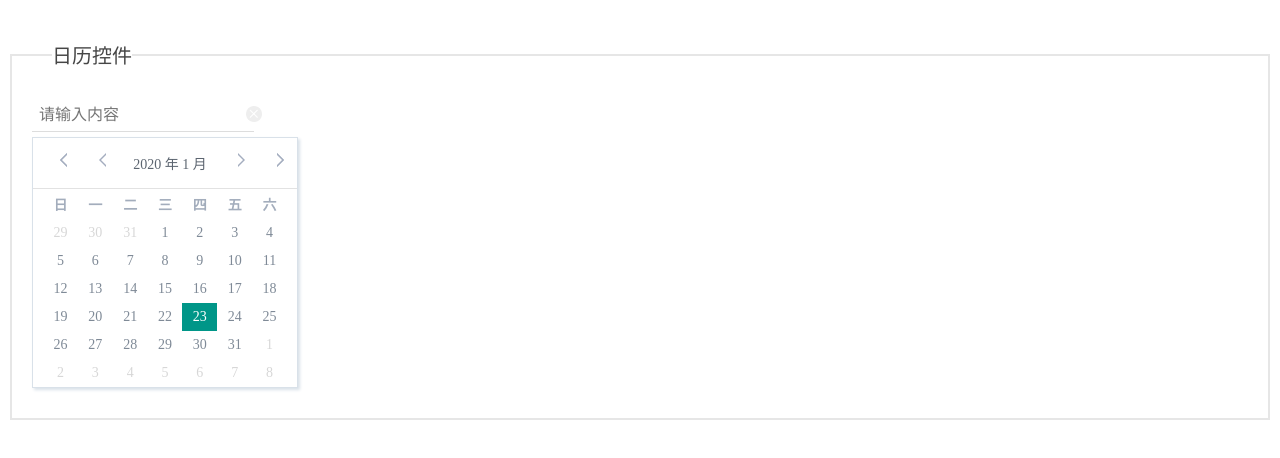
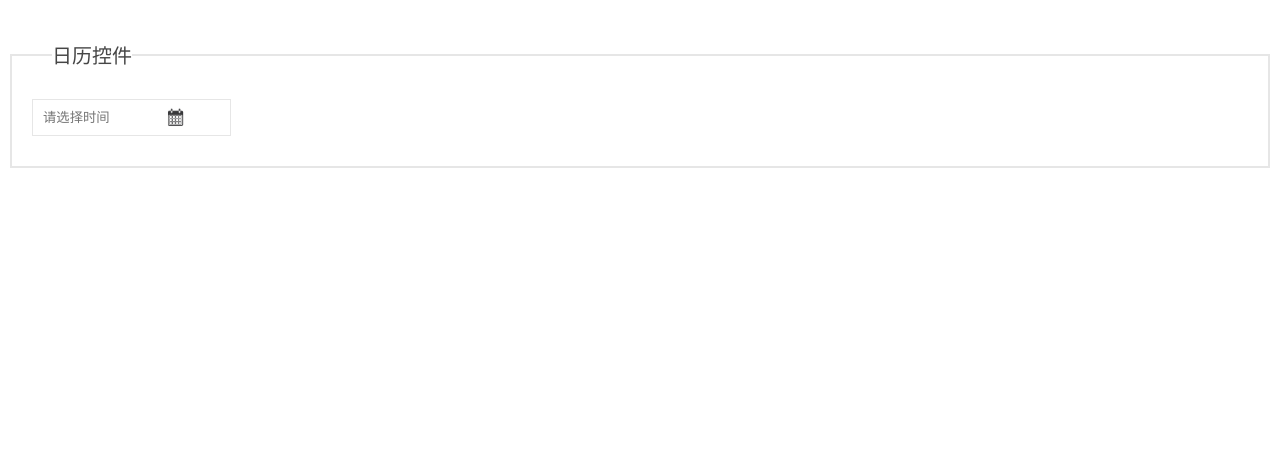
Before and after one commit to czm1290433700/my_vue_cli, a Vue app: page /pcPage/calendarWidgets in a window 1280 px wide. Shown: the top 458 px of the page. Built offline with nearby package versions, Linux system fonts and the light colour scheme.

Commit message:
modify calendar component input style and add focus method

```diff
--- a/src/components/calendar.vue
+++ b/src/components/calendar.vue
@@ -1,7 +1,7 @@
 <template>
     <div id="calendar">
-        <input1></input1>
-        <div class="calendarWidget">
+        <input type="text" class="timeInput" placeholder="请选择时间" @focus="calendarShow = true"/>
+        <div class="calendarWidget" v-show="calendarShow">
             <div class="title">
                 <div class="left" @click="yearBack()">
                     <i></i>
@@ -32,22 +32,22 @@
             </div>
             <div class="calendarBody">
                 <ul ref="week1">
-                    <li v-for="item in week1" :key="item.id">{{item}}</li>
+                    <li v-for="item in week1" :key="item.id" @click="chooseDate($event)">{{item}}</li>
                 </ul>
                 <ul ref="week2">
-                    <li v-for="item in week2" :key="item.id">{{item}}</li>
+                    <li v-for="item in week2" :key="item.id" @click="chooseDate($event)">{{item}}</li>
                 </ul>
                 <ul ref="week3">
-                    <li v-for="item in week3" :key="item.id">{{item}}</li>
+                    <li v-for="item in week3" :key="item.id" @click="chooseDate($event)">{{item}}</li>
                 </ul>
                 <ul ref="week4">
-                    <li v-for="item in week4" :key="item.id">{{item}}</li>
+                    <li v-for="item in week4" :key="item.id" @click="chooseDate($event)">{{item}}</li>
                 </ul>
                 <ul ref="week5">
-                    <li v-for="item in week5" :key="item.id">{{item}}</li>
+                    <li v-for="item in week5" :key="item.id" @click="chooseDate($event)">{{item}}</li>
                 </ul>
                 <ul ref="week6">
-                    <li v-for="item in week6" :key="item.id">{{item}}</li>
+                    <li v-for="item in week6" :key="item.id" @click="chooseDate($event)">{{item}}</li>
                 </ul>
             </div>
         </div>
@@ -60,6 +60,7 @@ export default {
     name: 'calendar',
     data() {
         return {
+            calendarShow: false,
             year: 0,
             month: 0,
             lastMonthDays: 0, // 上月显示天数
--- a/src/style/pcComponents/calendar.css
+++ b/src/style/pcComponents/calendar.css
@@ -1,4 +1,12 @@
 @charset "UTF-8";
+#calendar .timeInput{
+    border: 1px solid #E6E6E6;
+    padding: 10px 10px;
+    background: url(../../assets/images/calendar.png) no-repeat;
+    background-size: 20px;
+    background-position: 132px;
+}
+
 #calendar .left, .right{
     width: 40px;
 }
```
Also changed, not shown: src/assets/images/calendar.png (added).
